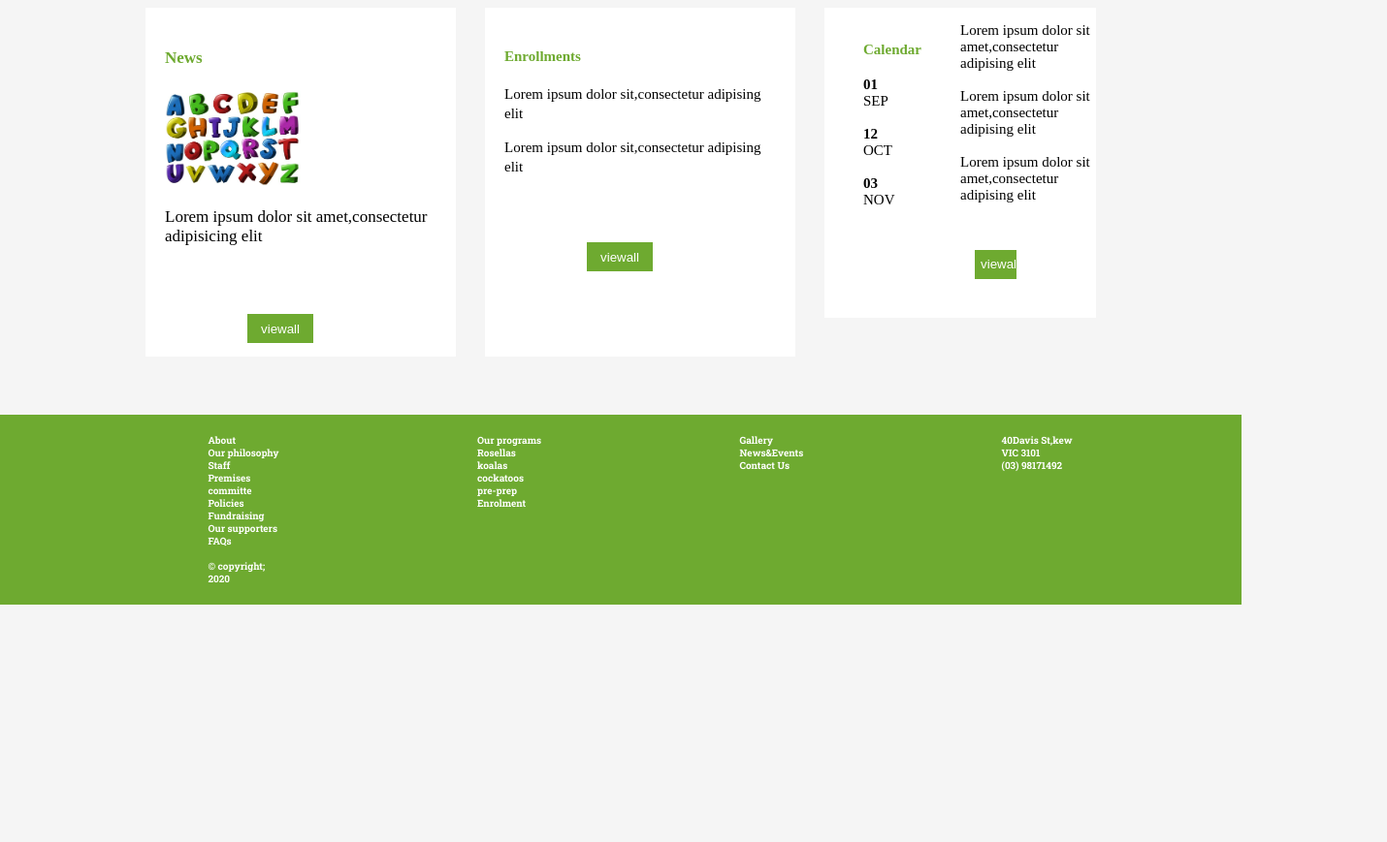
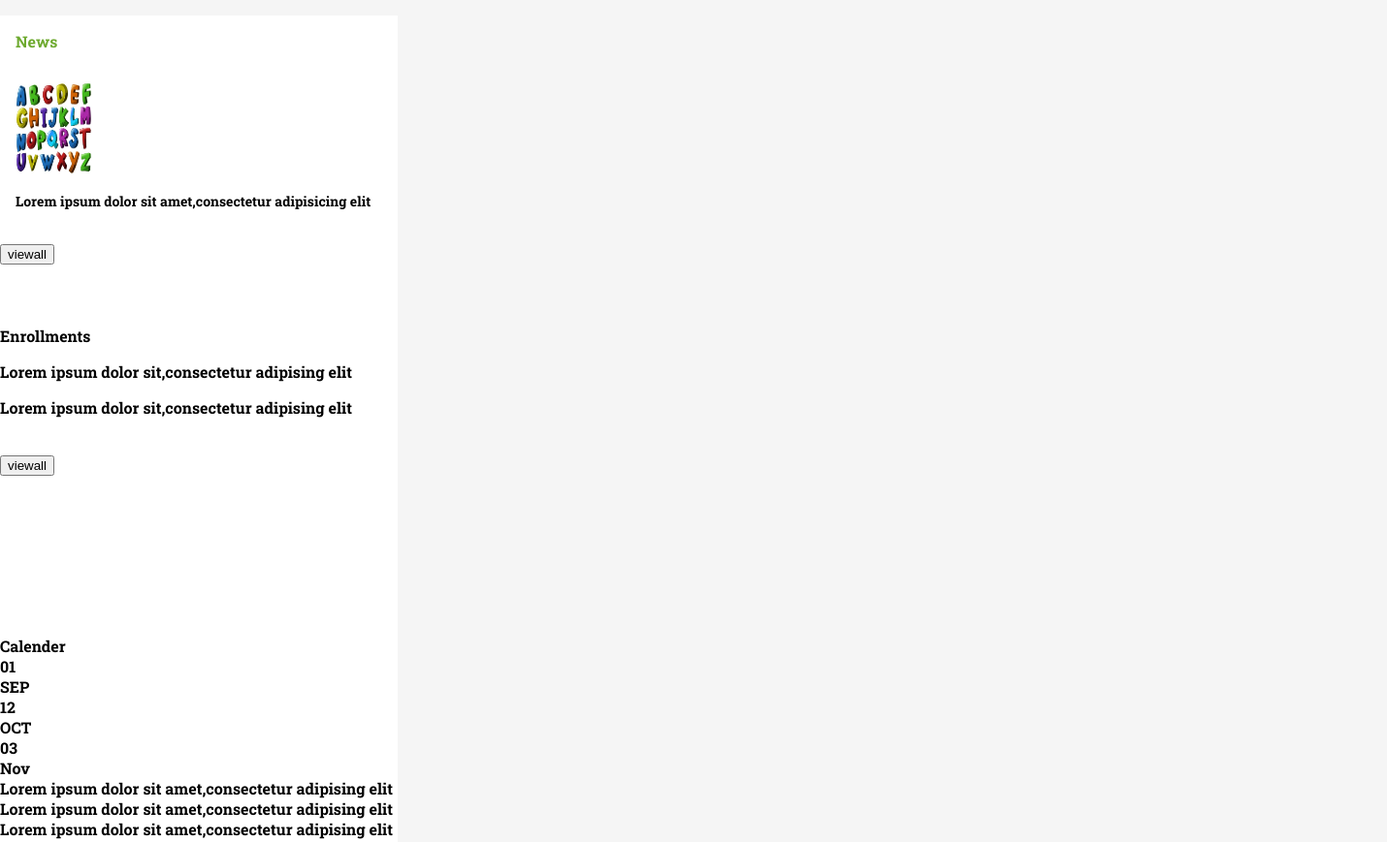
Before and after one commit to Nihariha2307/nihavaz23.github.io, a plain HTML site: page index.html in a window 1280 px wide. Shown: the part 595-1464 px from the top of the page at 97% size, 1430 px wide, since content can reach past the window. Before the commit the page ends 1219 px from the top, so only its background shows below. Drawn offline with Linux system fonts and the light colour scheme.

Commit message:
kinder website

```diff
--- a/index.css
+++ b/index.css
@@ -20,10 +20,11 @@ header{
     left: 10%;
 }
 header .logo img{
-    width: 6rem;
+    width: 7rem;
     float:right;
     position:relative;
-    left:50%;
+    left:40%;
+    top: 20%;
 }
 /* nav{
     padding:10px;
@@ -35,7 +36,7 @@ header .logo img{
     background-color: white;
 } */
 nav{
-    padding-top: 40px;
+    padding-top: 60px;
 }
 
 a{
@@ -66,10 +67,10 @@ nav ul li a{
     left:10%;
 }
 .hero-image{
-    padding-left: 10rem;
+    padding-left: 5rem;
     padding-right:20rem;
     top: 50%;
-    height: 20rem;
+    height: 21rem;
     width: 50rem;
     color:#6EAA30;
     position: relative;
@@ -81,20 +82,48 @@ nav ul li a{
     text-align:left;
 }
 .container{
-    margin-top: 45px;
+    margin-top: 30px;
     background-color: white;
     align-items: center;
     flex-wrap:wrap;
     margin-right: 150px;
     margin-left:150px;
 }
-.flex-folder{
+/*.flex-folder{
   display: flex;
-  flex-direction: row;
-  align-content: flex-start;
+  justify-content: space-between;
+  margin-left: auto;
+  margin-bottom: 32px;
+  margin-top: 32px;
+
+}*/
+.flex{
+    display:flex;
+    flex-direction: column;
+    background-color: white;
+    height:20rem;
+    width: 32%;
 
 }
-.News{
+.flex .image{
+    padding-top: 16px;
+    padding-left: 16px;
+    font-size:14px;
+}
+.flex img{
+    height: 6rem;
+    width:20%;
+}
+.data .title{
+    height: 15%;
+    margin-top: 16px;
+    padding-left: 16px;
+    color: #6eaa30;
+    font-size: 16px;
+    font-family: "Roboto Slab", serif;
+    font-weight: 700;
+}
+/*.News{
     background-color: white;
     height: 20rem;
     width:300px;
@@ -149,7 +178,7 @@ button{
 }
 .text{
     position:;
-}
+}*/
 
 footer{
     list-style-type: none;
@@ -158,8 +187,9 @@ footer{
     justify-content: space-evenly;
     flex-wrap: wrap;
     background-color:#6EAA30;
-    font-size: 10px;
+    font-size: 15px;
     color:white;
+    font-family: Roboto slap,serif;
     margin: auto;
     padding: 10px;
     margin-top:50px;
--- a/index.html
+++ b/index.html
@@ -35,20 +35,59 @@
         </div>
     </div>
     <div class="flex-folder">
-        <div class="News">
-            <h4>News</h4>
-            <img src="vector-english.jpeg" alt="news" width=50%>
-            <p>Lorem ipsum dolor sit amet,consectetur adipisicing elit</p><br>
-            <button type="button">viewall</button>
+        <div class="flex">
+            <div class="data">
+              <div class="title">News</div>
+              <div class="image">
+                <img src="vector-english.jpeg" alt="news" >
+                <p>Lorem ipsum dolor sit amet,consectetur adipisicing elit</p><br>
+              </div>
+              <div class="click">
+                <button type="button">viewall</button>
+              </div>
+            </div>
         </div>
-        <div class="enrollments">
-            <h4>Enrollments</h4>
+        <div class="flex">
+            <div class="title">Enrollments</div>
+            <div class="para">
             <p>Lorem ipsum dolor sit,consectetur adipising elit</p>
             <p>Lorem ipsum dolor sit,consectetur adipising elit</p><br>
+            </div>
+            <div class="click">
             <button type="button">viewall</button>
+            </div>
         </div>
-        <div class="Calendar">
-            <ul>
+        <div class="flex">
+            <div class="title">Calender</div>
+            <div class="box">
+                <div class="date">
+                    <div class="num">
+                        <div><b>01</b></div>
+                        <div>SEP</div>
+                        </div>
+                    <div class="num">
+                        <div><b>12</b></div>
+                        <div>OCT</div>
+                        </div>
+                    <div class="num">
+                        <div><b>03</b></div>
+                        <div>Nov</div>
+                    </div>
+                    </div>
+                <div class="side-text">
+                    <div class="text1">
+                        Lorem ipsum dolor sit amet,consectetur adipising elit
+                    </div>
+                    <div class="text2">
+                        Lorem ipsum dolor sit amet,consectetur adipising elit
+                    </div>
+                    <div class=text3>
+                        Lorem ipsum dolor sit amet,consectetur adipising elit
+
+                    </div>
+                </div>
+
+           <!-- <ul>
                 <h4><b>Calendar</b></h4>
                 <li><b>01</b></li>
                 <li>SEP</li><br>
@@ -66,7 +105,7 @@
                 <button type="button">viewall</button>
                 </div>
             </div>
-        </div>
+            </div>-->
 <footer class="bottom-section">
     <div class="About">
        <ul>
```
